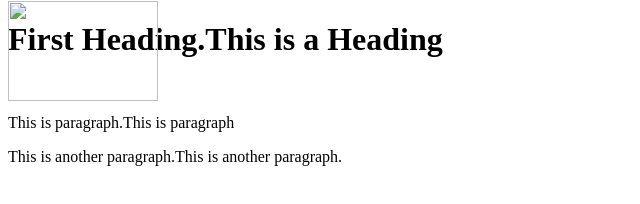
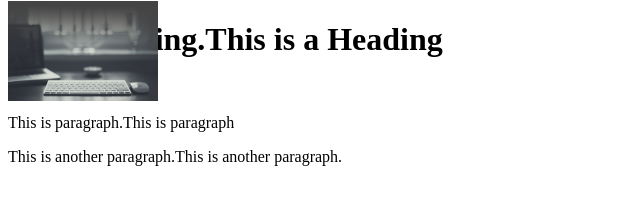
Before and after one commit to Noelphilip1990/Frontend_Session-3Assignment3.4, a plain HTML site: page index.html in a window 1280 px wide. Shown: the whole page, without its empty margins (0-640 px from the left). Drawn offline with Linux system fonts and the light colour scheme.

Commit message:
Update index.html
change in image src

```diff
--- a/index.html
+++ b/index.html
@@ -15,5 +15,5 @@
 	<br>
 	<p> This is paragraph.This is paragraph</p>
 	<p>This is another paragraph.This is another paragraph.</p>
-	<img src="images/background.png" height="100" width="150">
+	<img src="background.png" height="100" width="150">
 </body>
```
